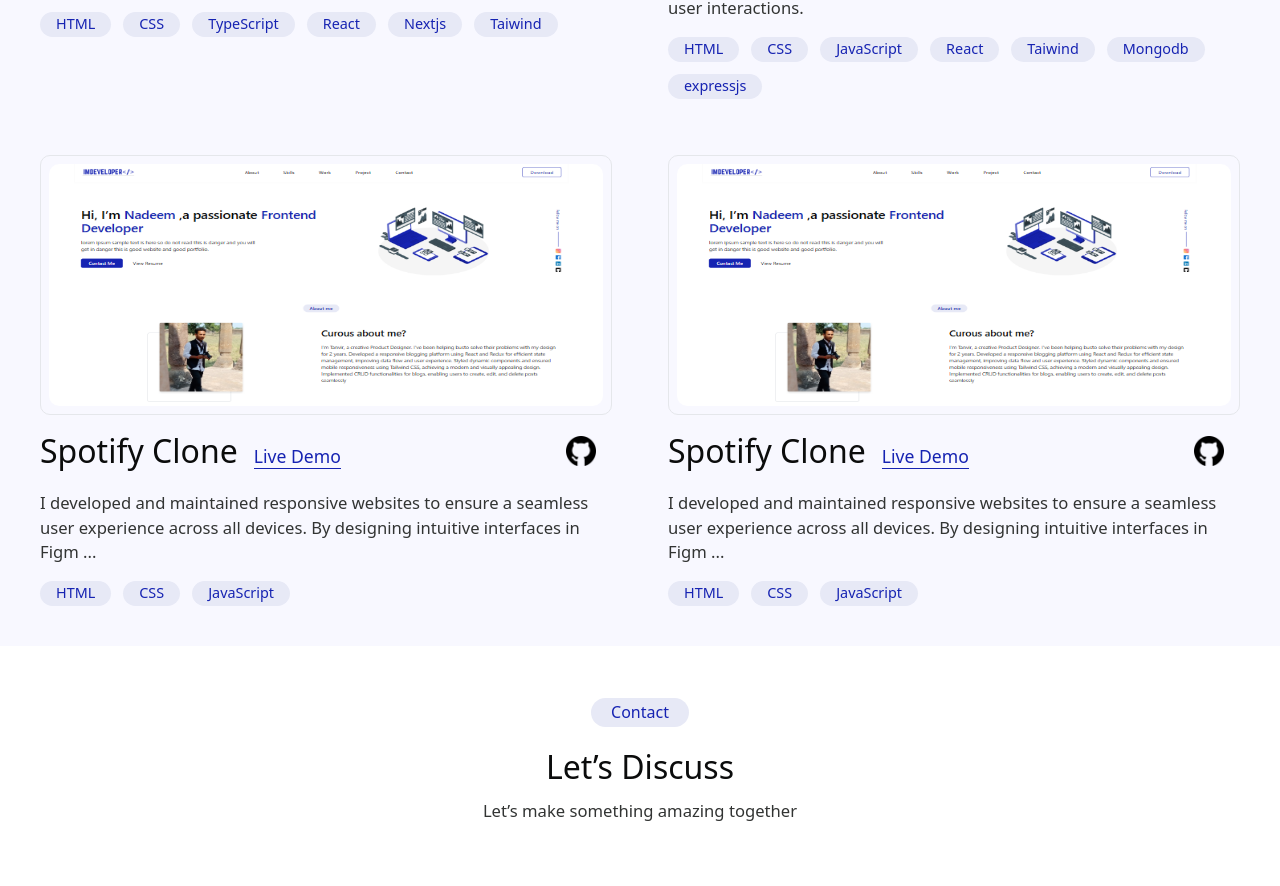
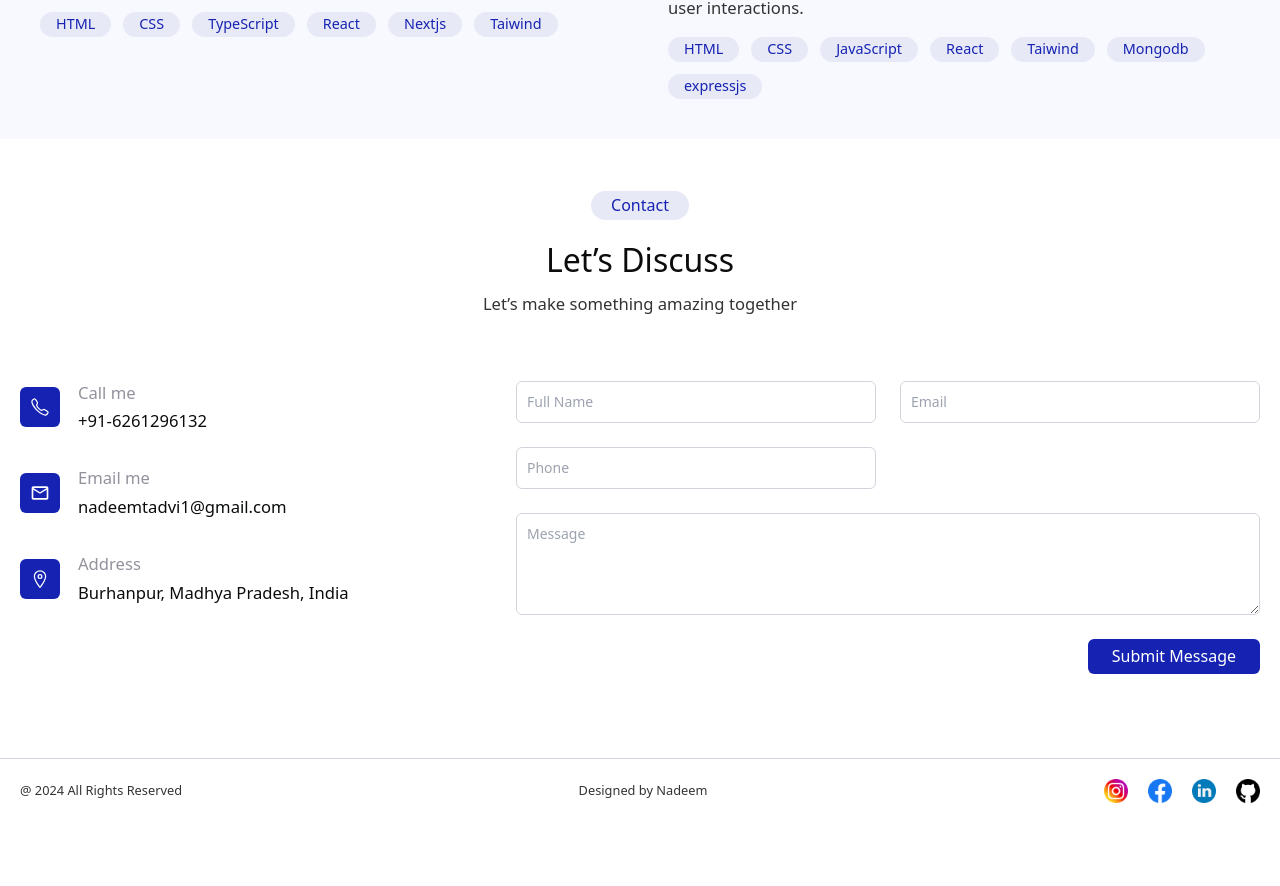
Before and after one commit to nadeemtadvi/Next-Portfolio-app, a Next.js app: page / in a window 1280 px wide. Shown: the part 2485-3371 px from the top of the page. After the commit the page ends 3308 px from the top, so only its background shows below. Built offline with nearby package versions, Linux system fonts and the light colour scheme.

Commit message:
Add 2 projects links

```diff
--- a/src/constant/constant.ts
+++ b/src/constant/constant.ts
@@ -119,26 +119,8 @@ export const Project: ProjectSectionProps = {
       subtitle:
       "A fully responsive blogging website featuring both frontend and backend development. Built to offer a smooth and engaging user experience on all devices. Includes robust functionality for content management and user interactions."
     },
-    {
-      image: portfolio,
-      Link: "",
-      LiveLink: "",
-      Github: git,
-      title: "Spotify Clone",
-      button: ["HTML", "CSS", "JavaScript"],
-      subtitle:
-        "I developed and maintained responsive websites to ensure a seamless user experience across all devices. By designing intuitive interfaces in Figm ...",
-    },
-    {
-      image: portfolio,
-      Link: "",
-      LiveLink: "",
-      Github: git,
-      title: "Spotify Clone",
-      button: ["HTML", "CSS", "JavaScript"],
-      subtitle:
-        "I developed and maintained responsive websites to ensure a seamless user experience across all devices. By designing intuitive interfaces in Figm ...",
-    },
+
+
   ],
 };
 
```
